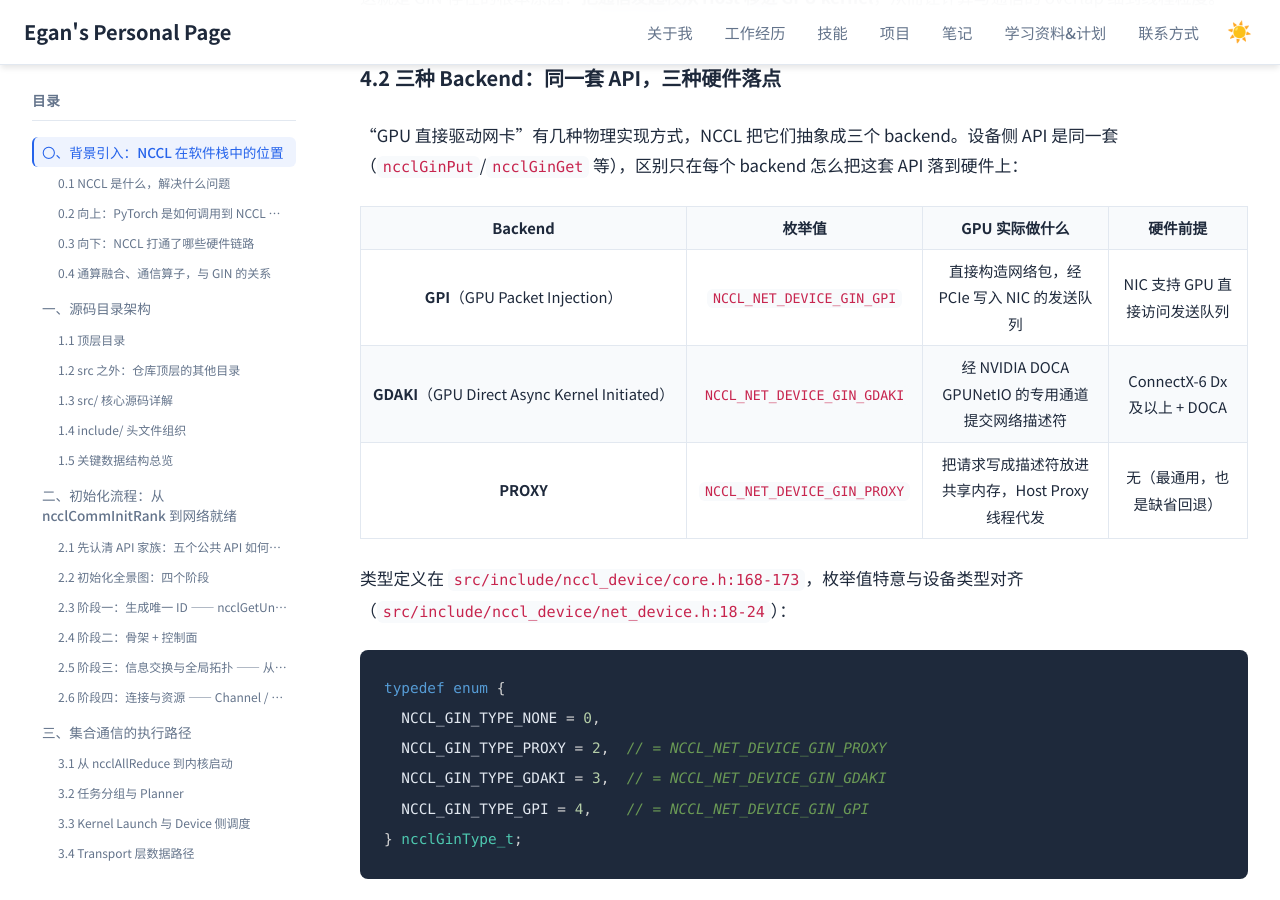
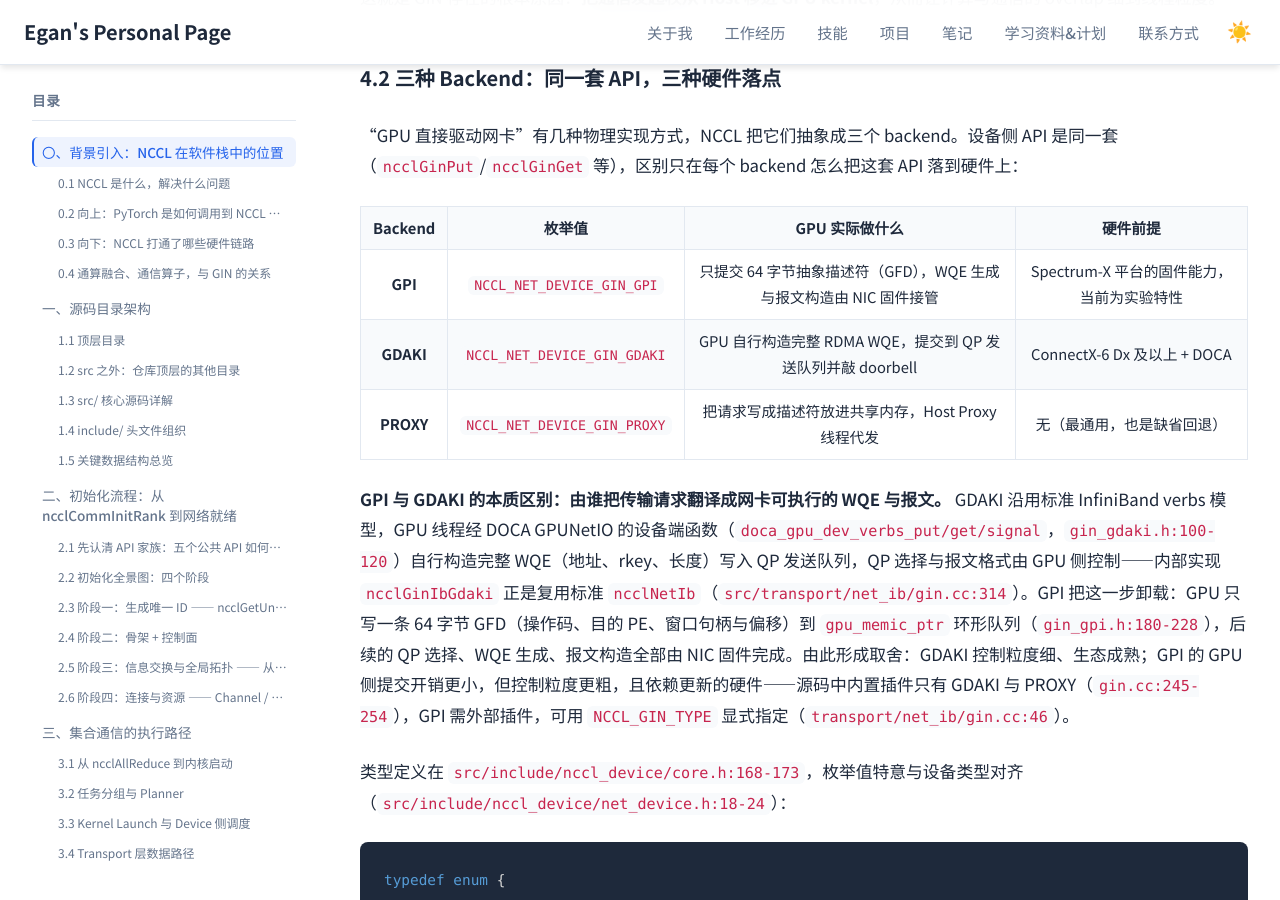
Before and after one commit to Lejun-Hu/Lejun-Hu.github.io, a Jekyll site: the page built from _notes/2026-8-24-nccl-source-study.md, in a window 1280 px wide and 900 px high, scrolled down 82677 px. Built offline with Jekyll 4.4.1, drawn with Linux system fonts in a browser that asks for light colours; nearby versions of some CDN libraries; some of the changed text lies outside the part shown.

Commit message:
note: distill GPI vs GDAKI distinction around WQE generation offload

```diff
--- a/_notes/2026-8-24-nccl-source-study.md
+++ b/_notes/2026-8-24-nccl-source-study.md
@@ -2135,9 +2135,11 @@ GIN 的目标就是砍掉这段。对比一下发起路径：
 
 | Backend | 枚举值 | GPU 实际做什么 | 硬件前提 |
 |---------|--------|---------------|----------|
-| **GPI**（GPU Packet Injection） | `NCCL_NET_DEVICE_GIN_GPI` | 直接构造网络包，经 PCIe 写入 NIC 的发送队列 | NIC 支持 GPU 直接访问发送队列 |
-| **GDAKI**（GPU Direct Async Kernel Initiated） | `NCCL_NET_DEVICE_GIN_GDAKI` | 经 NVIDIA DOCA GPUNetIO 的专用通道提交网络描述符 | ConnectX-6 Dx 及以上 + DOCA |
+| **GPI** | `NCCL_NET_DEVICE_GIN_GPI` | 只提交 64 字节抽象描述符（GFD），WQE 生成与报文构造由 NIC 固件接管 | Spectrum-X 平台的固件能力，当前为实验特性 |
+| **GDAKI** | `NCCL_NET_DEVICE_GIN_GDAKI` | GPU 自行构造完整 RDMA WQE，提交到 QP 发送队列并敲 doorbell | ConnectX-6 Dx 及以上 + DOCA |
 | **PROXY** | `NCCL_NET_DEVICE_GIN_PROXY` | 把请求写成描述符放进共享内存，Host Proxy 线程代发 | 无（最通用，也是缺省回退） |
+
+**GPI 与 GDAKI 的本质区别：由谁把传输请求翻译成网卡可执行的 WQE 与报文。** GDAKI 沿用标准 InfiniBand verbs 模型，GPU 线程经 DOCA GPUNetIO 的设备端函数（`doca_gpu_dev_verbs_put/get/signal`，`gin_gdaki.h:100-120`）自行构造完整 WQE（地址、rkey、长度）写入 QP 发送队列，QP 选择与报文格式由 GPU 侧控制——内部实现 `ncclGinIbGdaki` 正是复用标准 `ncclNetIb`（`src/transport/net_ib/gin.cc:314`）。GPI 把这一步卸载：GPU 只写一条 64 字节 GFD（操作码、目的 PE、窗口句柄与偏移）到 `gpu_memic_ptr` 环形队列（`gin_gpi.h:180-228`），后续的 QP 选择、WQE 生成、报文构造全部由 NIC 固件完成。由此形成取舍：GDAKI 控制粒度细、生态成熟；GPI 的 GPU 侧提交开销更小，但控制粒度更粗，且依赖更新的硬件——源码中内置插件只有 GDAKI 与 PROXY（`gin.cc:245-254`），GPI 需外部插件，可用 `NCCL_GIN_TYPE` 显式指定（`transport/net_ib/gin.cc:46`）。
 
 类型定义在 `src/include/nccl_device/core.h:168-173`，枚举值特意与设备类型对齐（`src/include/nccl_device/net_device.h:18-24`）：
 
```
